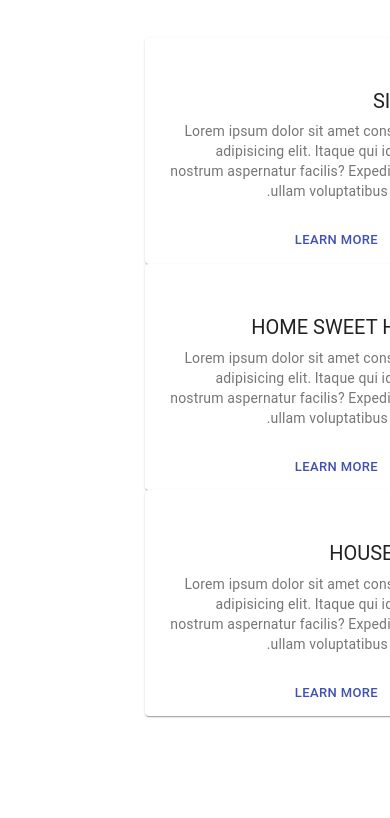
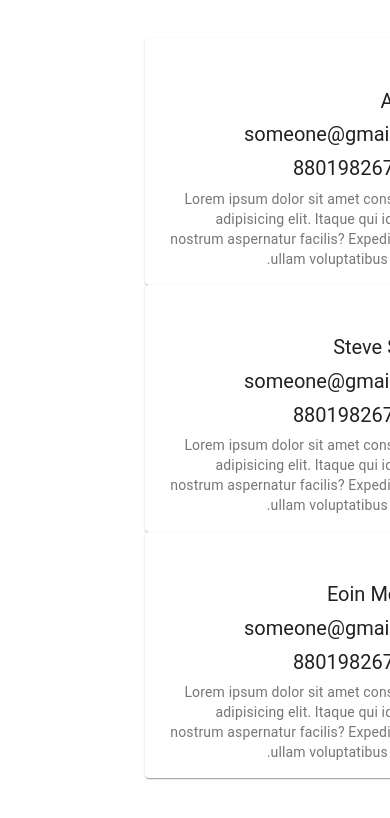
Before and after one commit to ahadnur/tofes4, a React (Create React App) app: page / in a window 390 px wide. Shown: the part 824-1642 px from the top of the page. Before the commit the page ends 1580 px from the top, so only its background shows below. Built offline with nearby package versions, Linux system fonts and the light colour scheme.

Commit message:
footer updated with name email and phone with category tab in dahsboard

```diff
--- /dev/null
+++ b/src/component/Dashboard/CategoryTab.js
@@ -0,0 +1,24 @@
+import React from 'react'
+import { Nav } from 'react-bootstrap'
+
+const CategoryTab = () => {
+    return (
+        <>
+            <Nav className="justify-content-center" activeKey="/home" variant="tabs" style={{margin: "20px 0"}}>
+                <Nav.Item>
+                    <Nav.Link href="/dashboard">Dashboard</Nav.Link>
+                </Nav.Item>
+                <Nav.Item>
+                    <Nav.Link href="/documents">Documents</Nav.Link>
+                </Nav.Item>
+                <Nav.Item>
+                    <Nav.Link href="/admin">Admin</Nav.Link>
+                </Nav.Item>
+                    <Nav.Item>
+                </Nav.Item>
+            </Nav>
+        </>
+    )
+}
+
+export default CategoryTab
--- a/src/component/Dashboard/dContent.js
+++ b/src/component/Dashboard/dContent.js
@@ -3,6 +3,7 @@ import {Link} from 'react-router-dom'
 import { DCollapes } from './DCollapes'
 import Footer from '../home/Footer'
 import DashNav from '../common/DashNav'
+import CategoryTab from './CategoryTab'
 
 
 export const DashContent = () => {
@@ -56,6 +57,8 @@ export const DashContent = () => {
                     </div>
                 </div>
             </div>
+            {/* Category Tab */}
+            <CategoryTab />
             <DCollapes />
         {/* </Container> */}
         <Footer />
--- a/src/component/home/Footer.js
+++ b/src/component/home/Footer.js
@@ -1,9 +1,7 @@
 import { makeStyles } from '@material-ui/core/styles';
 import Card from '@material-ui/core/Card';
 import CardActionArea from '@material-ui/core/CardActionArea';
-import CardActions from '@material-ui/core/CardActions';
 import CardContent from '@material-ui/core/CardContent';
-import Button from '@material-ui/core/Button';
 import Typography from '@material-ui/core/Typography';
 
 import {BiBuildings} from 'react-icons/bi'
@@ -29,12 +27,32 @@ const useStyles = makeStyles({
     }
   });
 const Footer = () => {
+    const buildingData = [
+        {
+            name: "Archer",
+            email: 'someone@gmail.com',
+            phone: "8801982674720",
+        },
+        {
+            name: "Steve Smith",
+            email: 'someone@gmail.com',
+            phone: "8801982674720",
+        },
+        {
+            name: "Eoin Morgan",
+            email: 'someone@gmail.com',
+            phone: "8801982674720",
+        },
+
+    ]
 
     return (
         <footer className="footer">
-            <Cardd name="SISVAS"/>
-            <Cardd name="HOME SWEET HOME"/>
-            <Cardd name="HOUSEFULL"/>
+            {
+                buildingData.map((item) =>
+                    <Cardd name={item.name} email={item.email} phone={item.phone}/>
+                )
+            }
         </footer>
     )
 }
@@ -50,22 +68,20 @@ const Cardd = (props) => {
                 <Typography gutterBottom variant="h5" component="h1">
                     <BiBuildings value={{ className: 'reactIcons' }} />
                 </Typography>
-                <Typography gutterBottom variant="h5" component="h2">
+                <Typography gutterBottom variant="h5" component="h5">
                     {props.name}
+                </Typography>
+                <Typography gutterBottom variant="h5" component="h5">
+                    {props.email}
+                </Typography>
+                <Typography gutterBottom variant="h5" component="h5">
+                    {props.phone}
                 </Typography>
                 <Typography variant="body2" color="textSecondary" component="p">
                     Lorem ipsum dolor sit amet consectetur adipisicing elit. Itaque qui id, ipsum nostrum aspernatur facilis? Expedita modi ullam voluptatibus quidem.
                 </Typography>
                 </CardContent>
             </CardActionArea>
-            <CardActions>
-                <Button size="small" color="primary">
-                Share
-                </Button>
-                <Button size="small" color="primary">
-                Learn More
-                </Button>
-            </CardActions>
         </Card>
         </div>
     )
```
